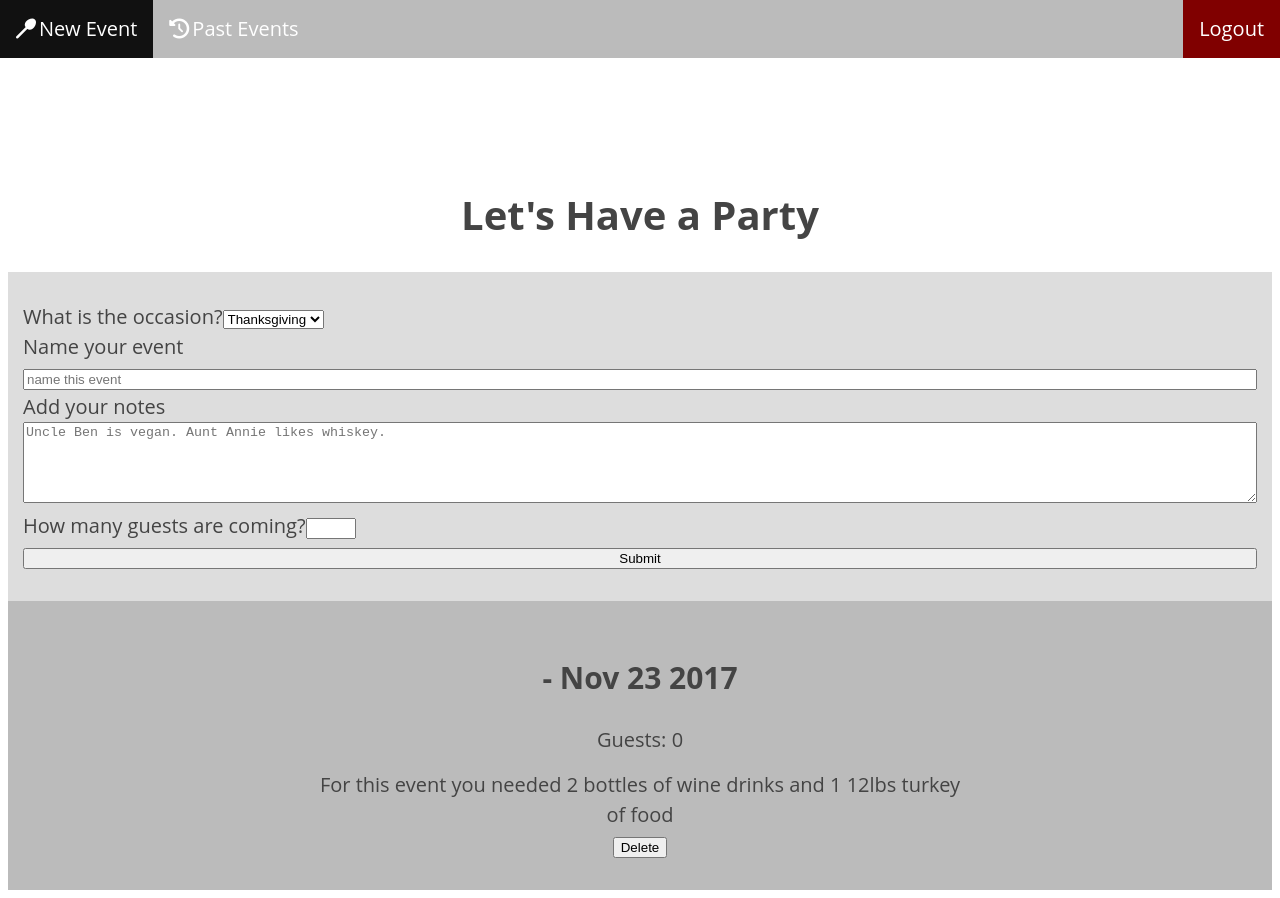
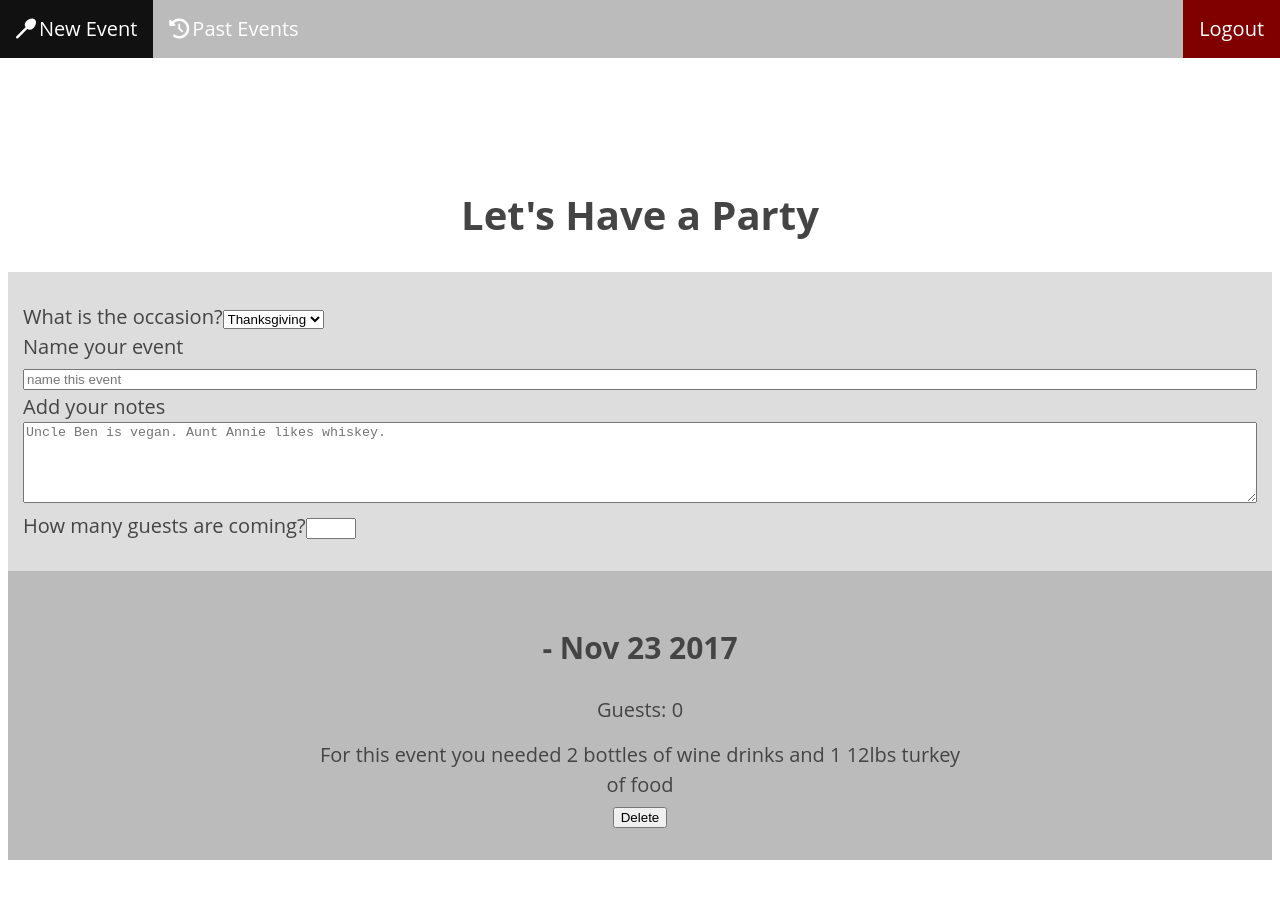
Before and after one commit to steffencrespo/the-perfect-meal, a React (Create React App) app: page /new-event in a window 1280 px wide. After the commit the page ends 868 px from the top, so only its background shows below. Built offline with nearby package versions, Linux system fonts and the light colour scheme.

Commit message:
removes submit button from form

```diff
--- a/src/components/event-form.js
+++ b/src/components/event-form.js
@@ -73,7 +73,6 @@ export class EventForm extends Component {
               <div className="form-section">
                 <label htmlFor="party-guests">How many guests are coming?</label>
                 <input type="number" name="party-guests" min="0" max="999" required ref={ (input) => this.partyGuests = input } />
-                <input type="submit" value="Submit" />
               </div>
             </form>
           </section>
```
